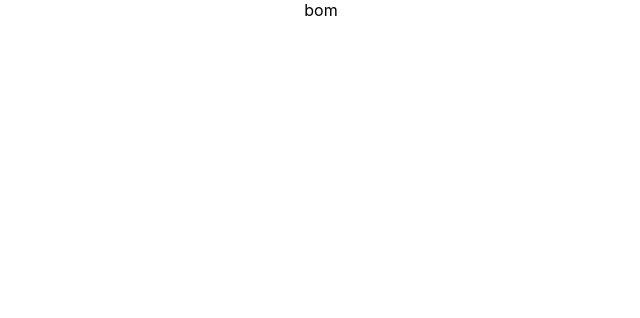
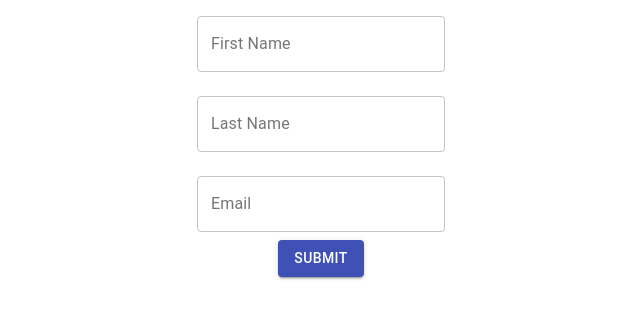
Before and after one commit to TomDamri1/resume-creator, a React (Create React App) app in the folder resume-creator/: page /form/userdetails in a window 1280 px wide. Shown: the top 318 px of the page, without its empty margins (319-959 px from the left). Built offline with nearby package versions, Linux system fonts and the light colour scheme.

Commit message:
added - userdetails form (start)

```diff
--- a/resume-creator/src/App.js
+++ b/resume-creator/src/App.js
@@ -2,11 +2,14 @@ import React from 'react';
 import './App.css';
 import Form from './Form/Form';
 import {BrowserRouter} from 'react-router-dom';
+import { FormProvider } from './Form/FormContext';
 
 function App() {
   return (
     <div className="App">
+      <FormProvider>
       <BrowserRouter><Form /></BrowserRouter>
+      </FormProvider>
     </div>
   );
 }
--- a/resume-creator/src/Form/Form.js
+++ b/resume-creator/src/Form/Form.js
@@ -1,59 +1,17 @@
 import React, { Component } from 'react'
 import {Route , Switch} from 'react-router-dom';
 import UserDetails from './UserDetails';
+import FormContext from './FormContext';
 export class Form extends Component {
-    state={
-        step : 1,
-        firstName:'',
-        lastName:'',
-        title:'',
-        location:'',
-        phoneNumber:'',
-        address:'',
-        email:'',
-        birthDate:'',
-        birthPlace:'',
-        nationality:'',
-        skills:[],
-        languages:[],
-        profile:{
-            bio:'',
-            stations:[],
-        },
-        employmentHistory:[],
-        education:[]
-    }
-
-    //go to next step
-    nextStep= ()=> {
-        const {step} = this.state;
-        this.setState({step : step+1});
-    }
-    //go to prev step
-    prevStep= ()=> {
-        const {step} = this.state;
-        this.setState({step : step+1});
-    }
-
-    handleChange = input => e => {
-        this.setState({[input] : e.target.value})
-    }
-
+    static contextType = FormContext;
     render() {
-        const {step} = this.state;
-        const {
-            firstName,lastName,title,location,phoneNumber,address,email,birthDate,
-            birthPlace,nationality,skills,languages,employmentHistory,education,
-        } = this.state;
-        const values= {
-            firstName,lastName,title,location,phoneNumber,address,email,birthDate,
-            birthPlace,nationality,skills,languages,employmentHistory,education,
-        }
         return(
             <Switch>
                 <Route
                         exact path='/form/userdetails'
-                        render={()=> <UserDetails/>}
+                        render={()=>
+                            <UserDetails/>
+                        }
                 />
             </Switch>
         )
--- /dev/null
+++ b/resume-creator/src/Form/FormContext.js
@@ -0,0 +1,63 @@
+import React, { Component,createContext } from 'react'
+
+const FormContext = createContext();
+
+export class FormProvider extends Component {
+    state={
+        step : 1,
+        firstName:'',
+        lastName:'',
+        email:'',
+        title:'',
+        location:'',
+        phoneNumber:'',
+        address:'',
+        birthDate:'',
+        birthPlace:'',
+        nationality:'',
+        skills:[],
+        languages:[],
+        profile:{
+            bio:'',
+            stations:[],
+        },
+        employmentHistory:[],
+        education:[],
+        functions: {
+            //go to next step
+            nextStep: ()=> {
+                const {step} = this.state;
+                this.setState({step : step+1});
+            },
+            //go to prev step
+            prevStep: ()=> {
+                const {step} = this.state;
+                this.setState({step : step+1});
+            },
+
+            handleChange: e => {
+                this.setState({[e.target.name] : e.target.value})
+            },
+            setContextState: (_state) => {
+                this.setState(_state,console.log(this.state));
+            }
+
+        }
+    }
+
+
+    render() {
+        return (
+            <FormContext.Provider value={{...this.state,
+                                        handleChange : this.handleChange ,
+                                        nextStep:this.nextStep ,
+                                        prevStep:this.prevStep ,
+                                        submitChanges:this.submitChanges,
+                                        }}>
+                {this.props.children}
+            </FormContext.Provider>
+        )
+    }
+}
+
+export default FormContext
--- a/resume-creator/src/Form/UserDetails.js
+++ b/resume-creator/src/Form/UserDetails.js
@@ -1,13 +1,59 @@
 import React, { Component } from 'react'
-
+import TextField from '@material-ui/core/TextField';
+import FormContext from './FormContext';
+import Button from '@material-ui/core/Button';
+import './form.css';
 export class UserDetails extends Component {
-
-
+    static contextType = FormContext;
+    handleSubmit = (e) =>{
+        e.preventDefault();
+        this.context.functions.setContextState({
+            firstName : this.context.firstName,
+            lastName : this.context.lastName
+        })
+    }
     render() {
         return (
-            <div>
-                bom
-            </div>
+            <form onSubmit={this.handleSubmit}>
+                <li>
+                <TextField
+                    name='firstName'
+                    id="outlined-name"
+                    label="First Name"
+                    margin="normal"
+                    variant="outlined"
+                    value={this.context.firstName}
+                    onChange={this.context.functions.handleChange}
+                />
+                </li>
+                <li>
+                <TextField
+                    name='lastName'
+                    id="outlined-name"
+                    label="Last Name"
+                    margin="normal"
+                    variant="outlined"
+                    value={this.context.lastName}
+                    onChange={this.context.functions.handleChange}
+                />
+                </li>
+                <li>
+                <TextField
+                    name='email'
+                    id="outlined-name"
+                    label="Email"
+                    margin="normal"
+                    variant="outlined"
+                    value={this.context.email}
+                    onChange={this.context.functions.handleChange}
+                />
+                </li>
+                <li>
+                 <Button type='submit' variant="contained" color="primary">
+                    Submit
+                </Button>
+                </li>
+            </form>
         )
     }
 }
--- /dev/null
+++ b/resume-creator/src/Form/form.css
@@ -0,0 +1,3 @@
+li {
+    list-style-type: none;
+}
```
